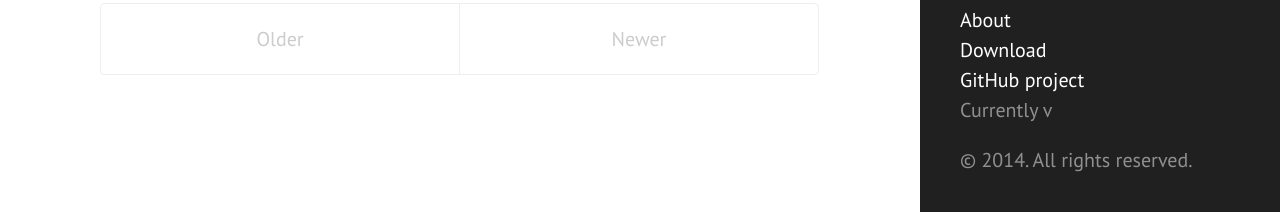
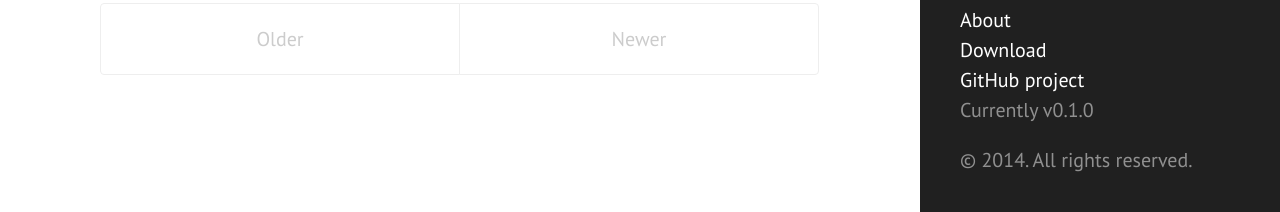
Before and after one commit to tstirrat15/tstirrat15.github.io, a Jekyll site: the page built from index.html, in a window 1280 px wide and 1182 px high. Shown: the part 967-1179 px from the top of the window. Built offline with Jekyll 4.4.1, drawn with Linux system fonts in a browser that asks for light colours; Markdown is read by kramdown in place of the engine named in the settings; the list of posts is cut into pages by our own code.

Commit message:
re-added a version, since it's going to be shown anyway

```diff
--- a/_config.yml
+++ b/_config.yml
@@ -18,6 +18,7 @@ author:
 paginate:         5
 
 # Custom vars
+version:          0.1.0
 
 github:
   repo:           https://github.com/tstirrat15
```
